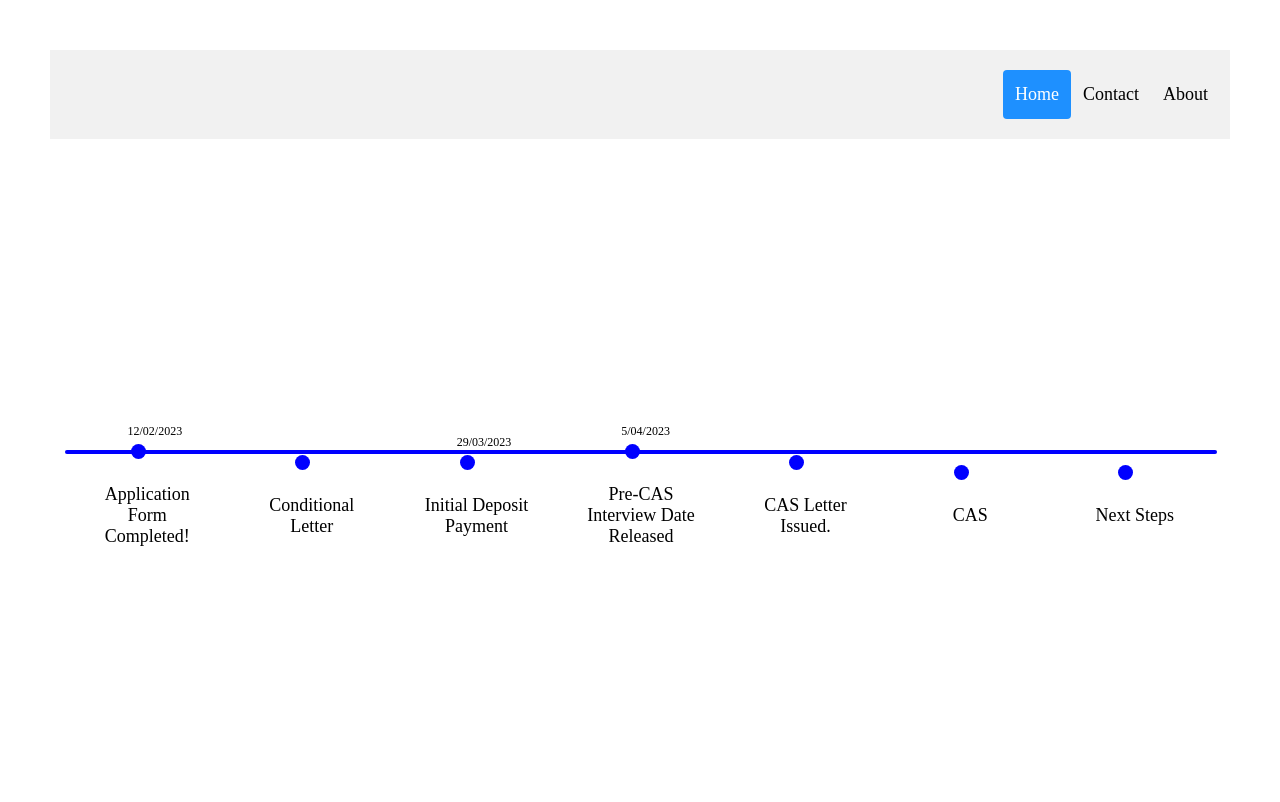
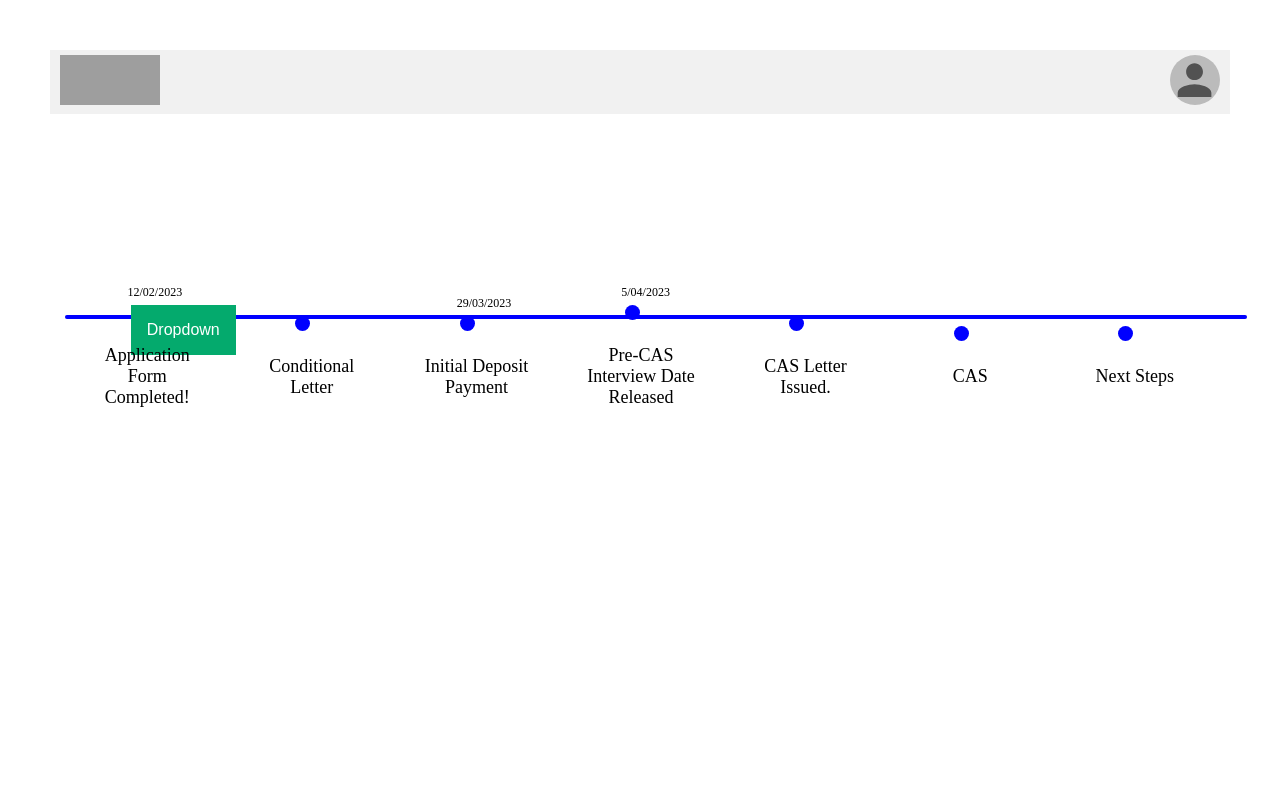
Before and after one commit to smc8501/InternationalInteractiveDashboard, a Flask app: page / in a window 1280 px wide. Shown: the top 802 px of the page. Run offline with Flask 2, Linux system fonts and the light colour scheme; grey boxes are pictures that could not be loaded.

Commit message:
Added the profile section and made the header smaller and moved the timeline updwards.

```diff
--- a/main.py
+++ b/main.py
@@ -10,5 +10,6 @@ def main_dashboard():
     return render_template("timeline3.html")
 
 
+
 if __name__ == "__main__":
     app.run()
--- a/static/styles/timeline3.css
+++ b/static/styles/timeline3.css
@@ -2,10 +2,10 @@
 .header {
   overflow: hidden;
   background-color: #f1f1f1;
-  padding: 20px 10px;
+  padding: 5px 10px;
 }
 /* Style the header links */
-.header a {
+ .header a {
   float: left;
   color: black;
   text-align: center;
@@ -24,7 +24,7 @@
 .header a:hover {
   background-color: #ddd;
   color: black;
-}
+} */
 /* Style the active/current link*/
 .header a.active {
   background-color: dodgerblue;
@@ -36,7 +36,7 @@
 }
 /* Add media queries for responsiveness - when the screen is 500px wide or less, stack the links on top of each other */
 @media screen and (max-width: 500px) {
-  .header a {
+   .header a {
     float: none;
     display: block;
     text-align: left;
@@ -65,7 +65,7 @@ section {
   margin: 30px 0;
 }
 .timeline {
-  margin-top: 35px;
+  margin-top: -100px; /*Moving the timeline upwards*/
   padding: 15px;
   display: grid;
   grid-template-columns: 40% auto;
@@ -104,7 +104,7 @@ li p {
   background: rgb(228, 228, 228);
   width: 4px;
   border-radius: 12px;
-  position: relative;
+  position: absolute;
   justify-self: end;
 }
 
@@ -190,3 +190,54 @@ li p {
     border-radius: 999px;
   }
 }
+
+/* Dropdown Button */
+.dropbtn {
+  background-color: #04AA6D;
+  color: white;
+  padding: 16px;
+  font-size: 16px;
+  border: none;
+}
+
+/* The container <div> - needed to position the dropdown content */
+.dropdown {
+  position: relative;
+  display: inline-block;
+}
+
+/* Dropdown Content (Hidden by Default) */
+.dropdown-content {
+  display: none;
+  position: absolute;
+  background-color: #f1f1f1;
+  min-width: 160px;
+  box-shadow: 0px 8px 16px 0px rgba(0,0,0,0.2);
+  z-index: 1;
+}
+
+/* Links inside the dropdown */
+.dropdown-content a {
+  color: black;
+  padding: 12px 16px;
+  text-decoration: none;
+  display: block;
+}
+
+/* Change color of dropdown links on hover */
+.dropdown-content a:hover {background-color: #ddd;}
+
+/* Show the dropdown menu on hover */
+.dropdown:hover .dropdown-content {display: block;}
+
+/* Change the background color of the dropdown button when the dropdown content is shown */
+.dropdown:hover .dropbtn {background-color: #3e8e41;}
+
+/*Profile Section*/
+.profile-section {
+  height: 50px;
+  width: 50px;
+  background-color: #bbb;
+  border-radius: 50%;
+  display: inline-block;
+}
--- a/templates/timeline3.html
+++ b/templates/timeline3.html
@@ -8,11 +8,16 @@
     </head>
     <body>
     <div class="header">
-        <!-- <img src="/Users/sofiamc/Desktop/InternationalStudentWebApp/images" alt="LSBU Logo" width="100" height="50">  -->
+        <img src="InternationalStudentWebApp/images" alt="LSBU Logo" width="100" height="50">
         <div class="header-right">
-            <a class="active" href="#home">Home</a>
-            <a href="#contact">Contact</a>
-            <a href="#about">About</a>
+            <!-- <a class="active" href="#home">Home</a> -->
+            <!-- <a href="#contact">Contact</a>
+            <a href="#about">About</a> -->
+            <nav>
+                <div class="profile-section">
+                    <img src="/images/profile.png" alt="profile" height="50" width="50">
+                </div>
+            </nav>
         </div>
     </div>
     <section class="timeline">
@@ -22,7 +27,16 @@
 
         <ul>
             <li>
-                <span class="timeline-point"></span>
+                <span class="timeline-point">
+                    <div class="dropdown">
+                        <button class="dropbtn">Dropdown</button>
+                        <div class="dropdown-content">
+                          <a href="#">Link 1</a>
+                          <a href="#">Link 2</a>
+                          <a href="#">Link 3</a>
+                        </div>
+                      </div>
+                </span>
                 <span class="date">12/02/2023</span>
                 <p>Application Form Completed!</p>
             </li>
```
Also changed, not shown: images/profile.png (added), 3 other files.
